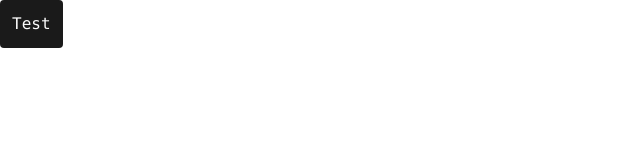
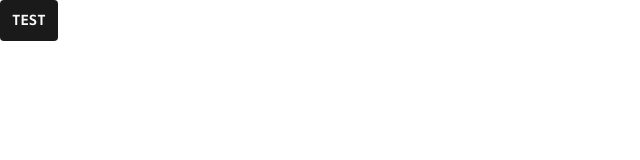
Before and after one commit to gapanovichV/bookstore, a React app: page / in a window 1280 px wide. Shown: the top 160 px of the page, without its empty margins (0-640 px from the left). Built offline with nearby package versions, Linux system fonts and the light colour scheme.

Commit message:
create textstyle

```diff
--- a/src/app/styles/index.scss
+++ b/src/app/styles/index.scss
@@ -9,3 +9,8 @@
   color: var(--text-color);
   min-height: 100vh;
 }
+
+a,
+button {
+  cursor: pointer;
+}
--- a/src/app/styles/variables/global.scss
+++ b/src/app/styles/variables/global.scss
@@ -1,14 +1,71 @@
+@import url('https://fonts.googleapis.com/css2?family=Inter:wght@400;500;600;700&family=Poppins:wght@400;600&display=swap');
 :root {
-  --font-family-main: consolas, 'Roboto', serif;
-  --font-size-m: 16px;
-  --font-line-m: 24px;
-  --font-m: var(--font-size-m) / var(--font-line-m) var(--font-family-main);
-  --font-size-l: 24px;
-  --font-line-l: 32px;
-  --font-l: var(--font-size-l) / var(--font-line-l) var(--font-family-main);
-  --font-size-xl: 32px;
-  --font-line-xl: 40px;
-  --font-xl: var(--font-size-xl) / var(--font-line-xl) var(--font-family-main);
+  --font-family-main: consolas, 'Inter', serif;
+  --font-family-second: consolas, 'Poppins', serif;
+
+  // Header
+  --font-size-hero: 4.5rem;
+  --font-line-hero: 110%;
+  --font-weight-hero: 700;
+  --font-hero: var(--font-weight-hero) var(--font-size-hero) / var(--font-line-hero)  var(--font-family-main);
+
+  --font-size-header-1: 4rem;
+  --font-line-header-1: 100%;
+  --font-weight-header-1: 700;
+  --font-header-1: var(--font-weight-header-1) var(--font-size-header-1) / var(--font-line-header-1)  var(--font-family-main);
+
+  --font-size-header-2: 3rem;
+  --font-line-header-2: 110%;
+  --font-weight-header-2: 700;
+  --font-header-2: var(--font-weight-header-2) var(--font-size-header-2) / var(--font-line-header-2)  var(--font-family-main);
+
+  --font-size-header-3: 2rem;
+  --font-line-header-3: 120%;
+  --font-weight-header-3: 700;
+  --font-header-3: var(--font-weight-header-3) var(--font-size-header-3) / var(--font-line-header-3)  var(--font-family-main);
+
+  // Subtitle
+  --font-size-subtitle-1: 1.5rem;
+  --font-line-subtitle-1: 120%;
+  --font-weight-subtitle-1: 700;
+  --font-subtitle-1: var(--font-weight-subtitle-1) var(--font-size-subtitle-1) / var(--font-line-subtitle-1)  var(--font-family-main);
+
+  --font-size-subtitle-2: 1.125rem;
+  --font-line-subtitle-2: 120%;
+  --font-weight-subtitle-2: 700;
+  --font-subtitle-2: var(--font-weight-subtitle-2) var(--font-size-subtitle-2) / var(--font-line-subtitle-2)  var(--font-family-main);
+
+  --font-size-subtitle-3: 1rem;
+  --font-line-subtitle-3: 120%;
+  --font-weight-subtitle-3: 700;
+  --font-subtitle-3: var(--font-weight-subtitle-3)  var(--font-size-subtitle-3) / var(--font-line-subtitle-3) var(--font-family-main);
+
+  --font-size-subtitle-4: 0.875rem;
+  --font-line-subtitle-4: 120%;
+  --font-weight-subtitle-4: 600;
+  --font-subtitle-4: var(--font-weight-subtitle-4) var(--font-size-subtitle-4) / var(--font-line-subtitle-4)  var(--font-family-second);
+
+  // Bodytext
+  --font-size-bodytext-1: 1.5rem;
+  --font-line-bodytext-1: 150%;
+  --font-weight-bodytext-1: 400;
+  --font-bodytext-1: var(--font-weight-bodytext-1) var(--font-size-bodytext-1) / var(--font-line-bodytext-1)  var(--font-family-second);
+
+  --font-size-bodytext-2: 1.125rem;
+  --font-line-bodytext-2: 150%;
+  --font-weight-bodytext-2: 400;
+  --font-bodytext-2: var(--font-weight-bodytext-2) var(--font-size-bodytext-2) / var(--font-line-bodytext-2) var(--font-family-second);
+
+  --font-size-bodytext-3: 1rem;
+  --font-line-bodytext-3: 120%;
+  --font-weight-bodytext-3: 400;
+  --font-bodytext-3: var(--font-weight-bodytext-3) var(--font-size-bodytext-3) / var(--font-line-bodytext-3)  var(--font-family-second);
+
+  // Button
+  --font-size-button: 0.875rem;
+  --font-line-button: 120%;
+  --font-weight-button: 600;
+  --font-button: var(--font-weight-button) var(--font-size-button) / var(--font-line-button)  var(--font-family-main);
 
   // Размеры
   --navbar-height: 50px;
--- a/src/shared/Button/ui/Button.module.scss
+++ b/src/shared/Button/ui/Button.module.scss
@@ -1,7 +1,8 @@
 .button {
   border-radius: 0.25rem;
+  font: var(--font-button);
+  text-transform: uppercase;
 }
-
 
 .size {
   &_small {
```
